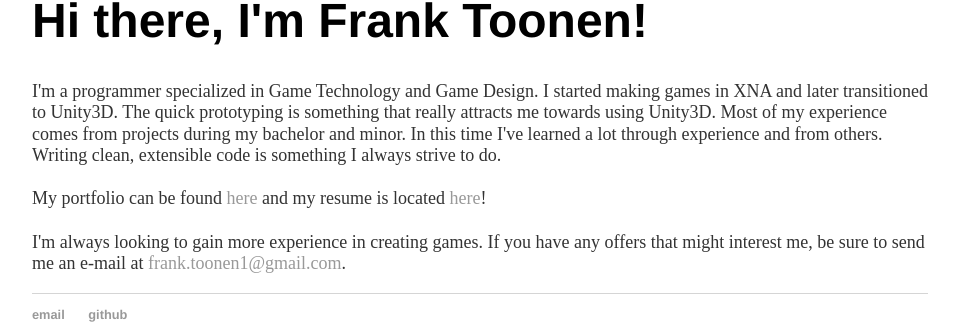
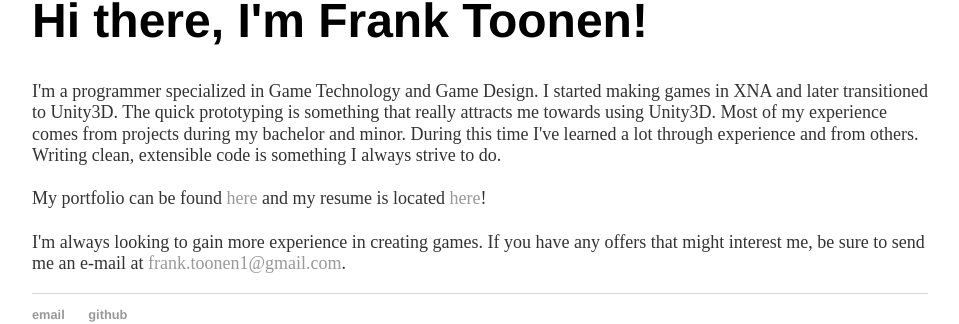
Before and after one commit to FrankToonen/FrankToonen.github.io, a Jekyll site: the page built from index.html, in a window 1280 px wide. Shown: the part 118-442 px from the top of the page, without its empty margins (160-1119 px from the left). Built offline with Jekyll 4.4.1, drawn with Linux system fonts in a browser that asks for light colours.

```diff
--- a/index.html
+++ b/index.html
@@ -8,7 +8,7 @@ title: Frank Toonen
 	<p>
 		I'm a programmer specialized in Game Technology and Game Design. I started making games in XNA and later transitioned to Unity3D.
 		The quick prototyping is something that really attracts me towards using Unity3D. Most of my experience comes from projects during my bachelor and minor.
-		In this time I've learned a lot through experience and from others. Writing clean, extensible code is something I always strive to do. <br>
+		During this time I've learned a lot through experience and from others. Writing clean, extensible code is something I always strive to do. <br>
 		<br>
 		My portfolio can be found <a href="/portfolio"> here</a> and my resume is located <a href="/resume"> here</a>! <br>
 		<br>
--- a/portfolio/index.html
+++ b/portfolio/index.html
@@ -14,6 +14,7 @@ title: Portfolio
 				This game translates a boardgame to a digital format. It is used internally by ProRail to teach new employees about the responsibilities of the company.
 				My biggest responsibility during the project was the in-game level editor. During this project I learned a lot about the importance of high code quality.
 				Whenever the project lacked in this aspect, making changes to the game's logic became impossible. Thus, the code quality was held in high regard, which is something that has stuck with me since. <br>
+				<center><i>Trigger warning: This trailer filled with dank memes, but does show off the game's features. It is the best footage I have of it for now.</i></center>
 				<center><iframe src="https://drive.google.com/file/d/0B5NTIRtc5vzsdnQwaXp5VkJIVVU/preview" width="640" height="480"></iframe> <br> <br></center>
 			</li>
 			<li>
```
